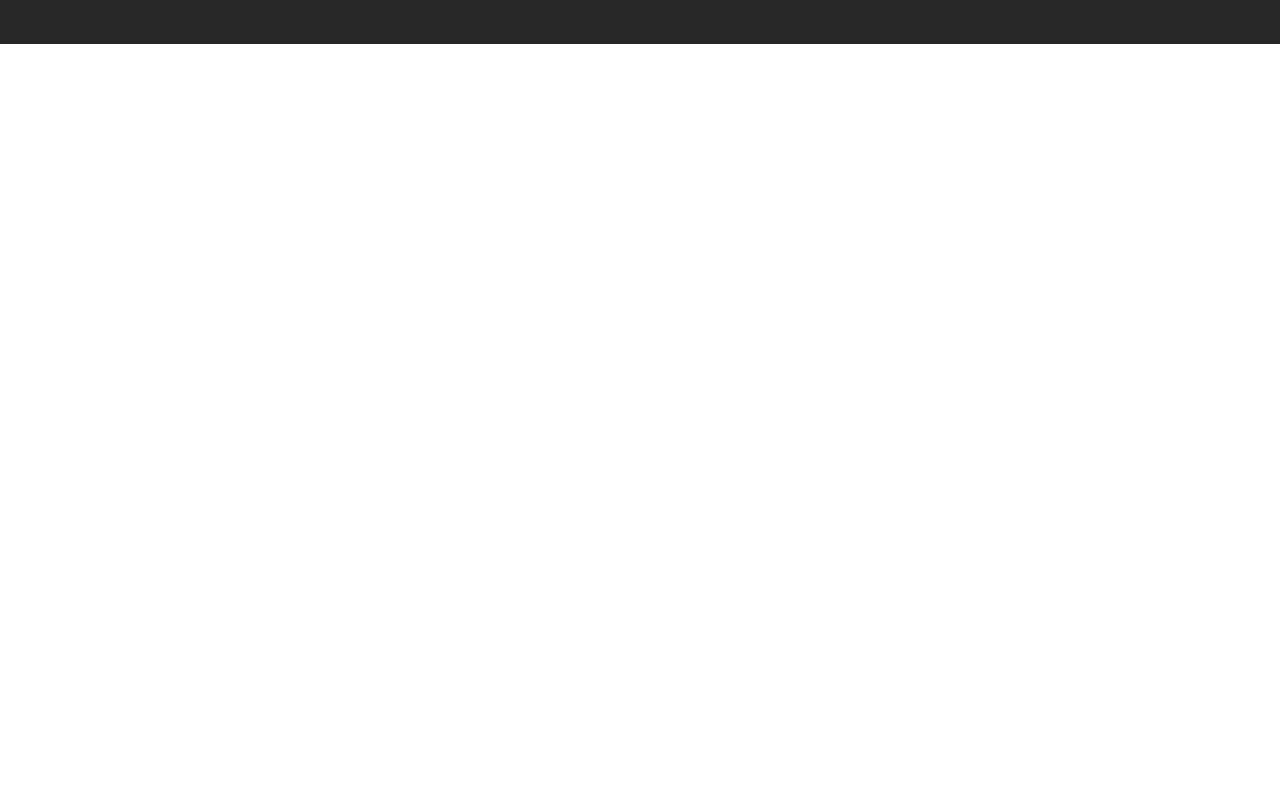
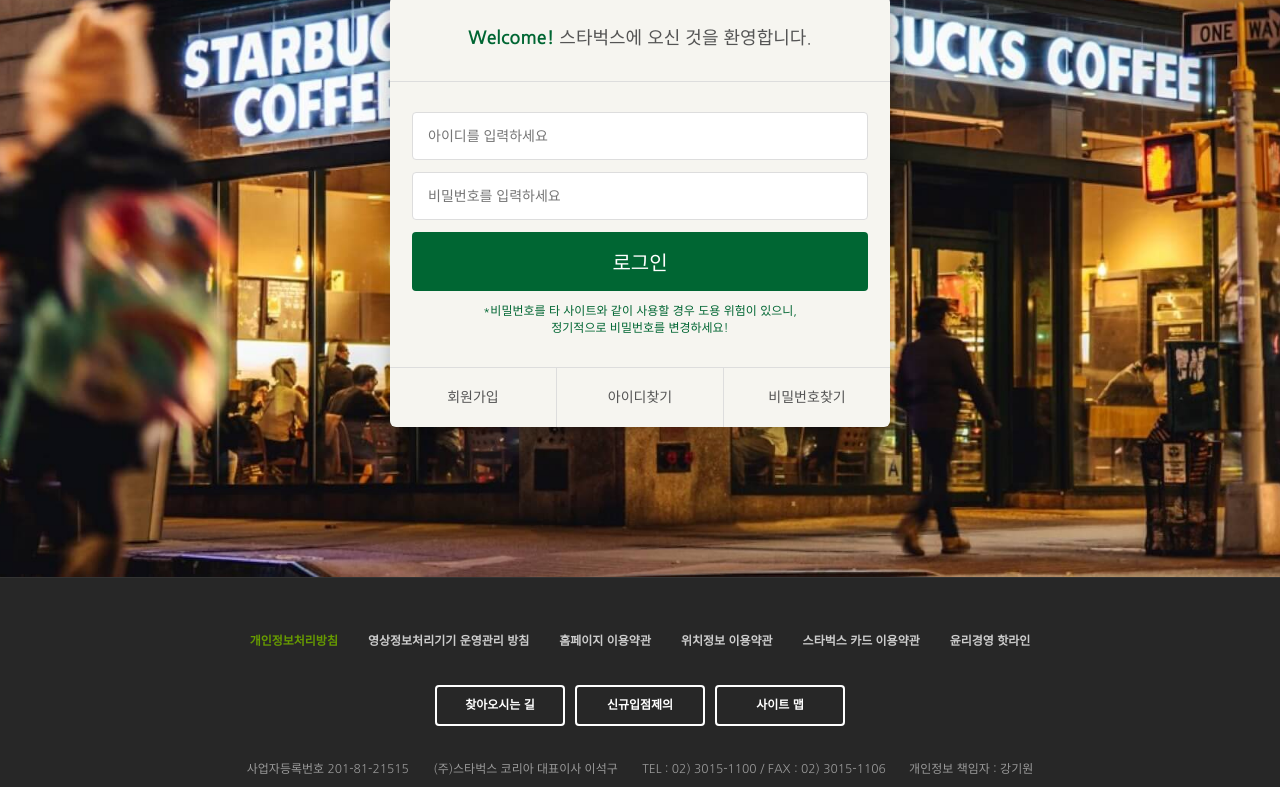
Before and after one commit to hyemin-park/starbucks, a plain HTML site: page signin/index.html in a window 1280 px wide. Shown: the part 290-1077 px from the top of the page. Before the commit the page ends 800 px from the top, so only its background shows below. Drawn offline with nearby package versions, Linux system fonts and the light colour scheme.

Commit message:
로그인 페이지 완성

```diff
--- /dev/null
+++ b/css/signin.css
@@ -0,0 +1,78 @@
+.signin{
+  margin-top: 120px;
+  padding: 100px 0 150px;
+  background-image: url("../images/signin_bg.jpg");
+  background-repeat: no-repeat;
+  background-position: center;
+  background-attachment: fixed;
+  background-size: cover;
+}
+.signin h1{
+  color: #fff;
+  font-size: 30px;
+  font-weight: 700;
+  text-align: center;
+  margin-bottom: 24px;
+}
+.signin__card{
+  width: 500px;
+  margin: 0 auto;
+  border-radius: 6px;
+  background-color: #f6f5f0;
+  box-shadow: 2px 2px 20px rgba(0, 0, 0, .3);
+  color: #555;
+}
+.signin__card h2{
+  padding: 30px;
+  font-size: 18px;
+  text-align: center;
+  border-bottom: 1px solid #ddd;
+}
+.signin__card h2 strong{
+  font-weight: 700;
+  color: #006633;
+}
+.signin__card form{
+  padding: 30px 22px;
+}
+.signin__card form input{
+  width: 100%;
+  margin-bottom: 12px;
+  padding: 15px;
+  border: 1px solid #ddd;
+  border-radius: 4px;
+  outline: none;
+  box-sizing: border-box;
+  font-size: 14px;
+}
+.signin__card form [type="submit"]{
+  background-color: #006633;
+  border: none;
+  color: #fff;
+  font-size: 20px;
+  cursor: pointer;
+}
+.signin__card form p{
+  font-size: 12px;
+  color: #006633;
+  text-align: center;
+}
+.signin__card .actions{
+  display: flex;
+  border-top: 1px solid #ddd;
+}
+.signin__card .actions a{
+  flex-grow: 1; /*증가비율*/
+  flex-basis: 0;
+  text-align: center;
+  padding: 20px;
+  color: #555;
+  font-size: 14px;
+  border-right: 1px solid #ddd;
+}
+.signin__card .actions a:last-child{
+  border-right: none;
+}
+.signin__card .actions a:hover{
+  text-decoration: underline;
+}
--- a/signin/index.html
+++ b/signin/index.html
@@ -28,6 +28,7 @@
   <link href="https://fonts.googleapis.com/css2?family=Nanum+Gothic:wght@400;700&display=swap" rel="stylesheet">
   <link rel="stylesheet" href="https://fonts.googleapis.com/icon?family=Material+Icons">
   <link rel="stylesheet" href="../css/common.css"/>
+  <link rel="stylesheet" href="../css/signin.css"/>
 
 
   <script defer src="../js/common.js"></script>
@@ -365,7 +366,24 @@
     </div>
     </header>
     <section class="signin">
-
+      <h1>로그인</h1>
+      <div class="signin__card">
+        <h2><strong>Welcome!</strong> 스타벅스에 오신 것을 환영합니다.</h2>
+        <form action="">
+          <input type="text" placeholder="아이디를 입력하세요">
+          <input type="password" placeholder="비밀번호를 입력하세요">
+          <input type="submit" value="로그인">
+          <p>
+            *비밀번호를 타 사이트와 같이 사용할 경우 도용 위험이 있으니,<br>
+            정기적으로 비밀번호를 변경하세요!
+          </p>
+        </form>
+        <div class="actions">
+          <a href="javascript:void(0)">회원가입</a>
+          <a href="javascript:void(0)">아이디찾기</a>
+          <a href="javascript:void(0)">비밀번호찾기</a>
+        </div>
+      </div>
     </section>
 
   <!-- footer -->
```
